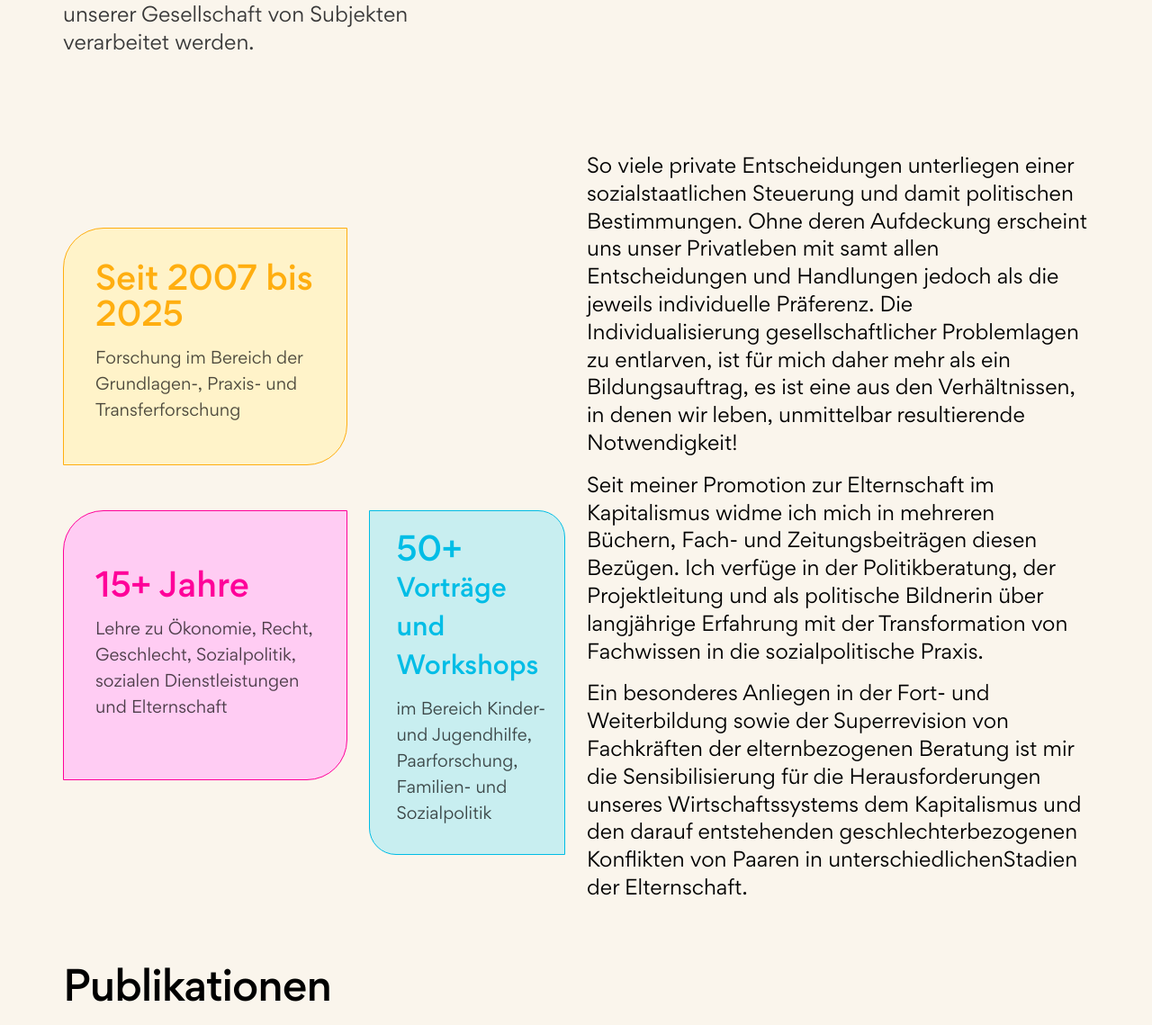
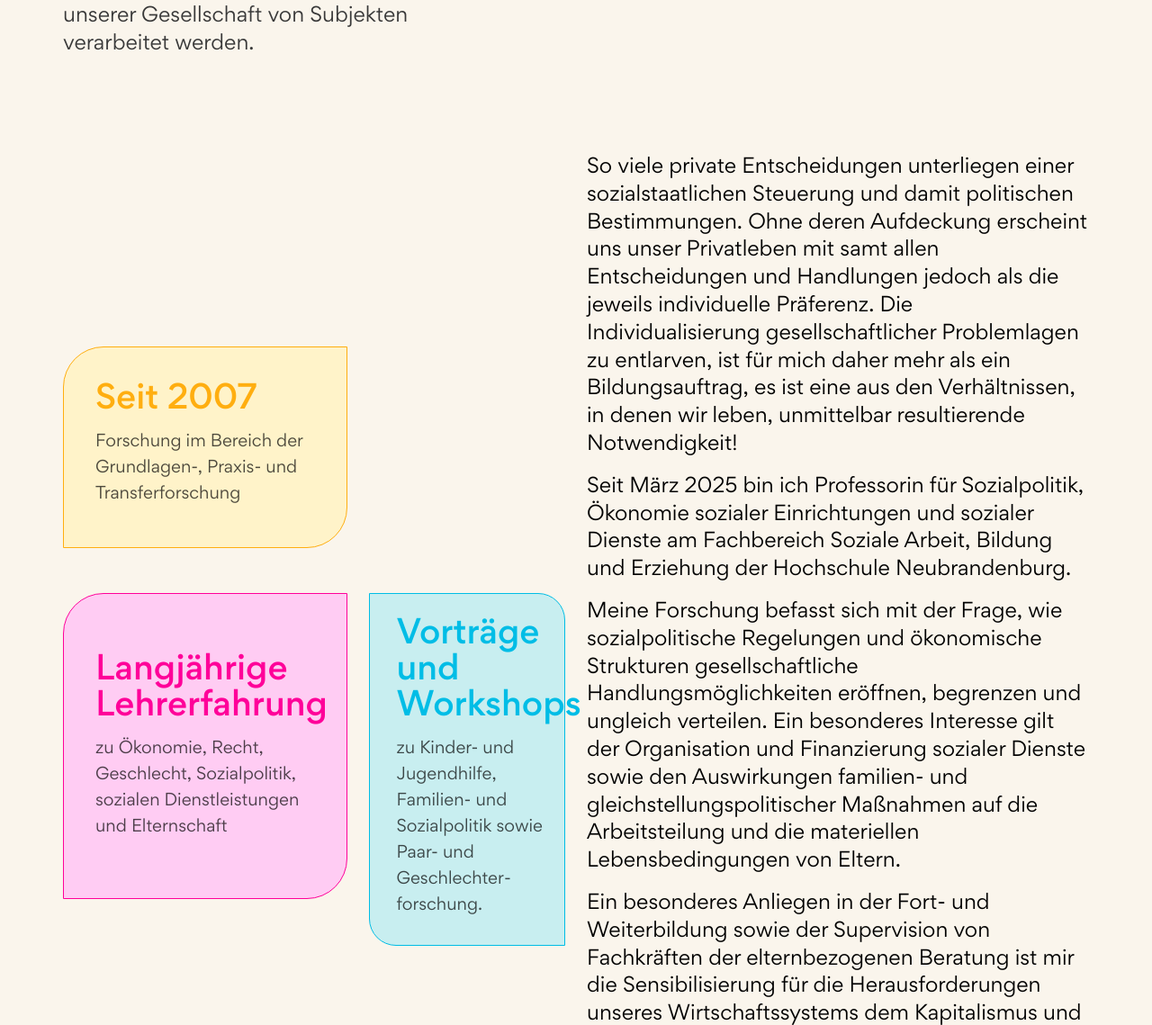
Before and after one commit to uxbyweng/lisa-yashodhara-haller.de, a PHP site: page /about/ in a window 1280 px wide. Shown: the part 854-1993 px from the top of the page at 90% size. Run offline with PHP 8.4, Linux system fonts and the light colour scheme.

Commit message:
update About page: new professorship text, timeless wording, new book, typo fixes

```diff
--- a/about/index.php
+++ b/about/index.php
@@ -1,7 +1,7 @@
 <?php
 $metaTitle = "About | Prof. Dr. Lisa Yashodhara Haller";
 $metaDesc = "Ich forsche, berate und lehre rund um die Themen Sozialpolitik, Elternschaft und Geschlecht.";
-include( $_SERVER[ "DOCUMENT_ROOT" ] . "/includes/header.php" );
+include($_SERVER["DOCUMENT_ROOT"] . "/includes/header.php");
 ?>
 
 <!--
@@ -48,7 +48,7 @@ include( $_SERVER[ "DOCUMENT_ROOT" ] . "/includes/header.php" );
                     <div class="col-md-7 col-sm-8">
                         <div class="block-wrapper block-one">
                             <h3 style="color:#FFAE10;">
-                                Seit 2007 bis 2025
+                                Seit 2007
                             </h3>
                             <p>
                                 Forschung im Bereich der Grundlagen-, Praxis- und Transferforschung
@@ -57,23 +57,23 @@ include( $_SERVER[ "DOCUMENT_ROOT" ] . "/includes/header.php" );
                     </div>
                 </div>
                 <div class="row gx-xxl-5">
-                    <div class="col-sm-7" >
+                    <div class="col-sm-7">
                         <div class="block-wrapper block-two position-relative mt-50 sm-mt-30" style="background:#ffccf3; border: 1.5px solid #ff0099;" onclick="location.href='/courses';" style="cursor: pointer">
                             <h3 style="color:#ff0099;">
-                                15+ Jahre
+                                Langjährige Lehrerfahrung
                             </h3>
                             <p>
-                                Lehre zu Ökonomie, Recht, Geschlecht, Sozialpolitik, sozialen Dienstleistungen und Elternschaft
+                                zu Ökonomie, Recht, Geschlecht, Sozialpolitik, sozialen Dienstleistungen und Elternschaft
                             </p>
                         </div>
                     </div>
                     <div class="col-sm-5">
                         <div class="block-wrapper block-three mt-50 sm-mt-30" onclick="location.href='/talks-and-workshops';" style="cursor: pointer">
                             <h3 style="color:#00BDE6;">
-                                50+ <span>Vorträge und Workshops</span>
+                                Vorträge und Workshops
                             </h3>
                             <p>
-                                im Bereich Kinder- und Jugendhilfe, Paarforschung, Familien- und Sozialpolitik
+                                zu Kinder- und Jugendhilfe, Familien- und Sozialpolitik sowie Paar- und Geschlechter&shy;forschung.
                             </p>
                         </div>
                     </div>
@@ -85,10 +85,13 @@ include( $_SERVER[ "DOCUMENT_ROOT" ] . "/includes/header.php" );
                         So viele private Entscheidungen unterliegen einer sozialstaatlichen Steuerung und damit politischen Bestimmungen. Ohne deren Aufdeckung erscheint uns unser Privatleben mit samt allen Entscheidungen und Handlungen jedoch als die jeweils individuelle Präferenz. Die Individualisierung gesellschaftlicher Problemlagen zu entlarven, ist für mich daher mehr als ein Bildungsauftrag, es ist eine aus den Verhältnissen, in denen wir leben, unmittelbar resultierende Notwendigkeit!
                     </p>
                     <p class="text-lg tx-dark">
-                        Seit meiner Promotion zur Elternschaft im Kapitalismus widme ich mich in mehreren Büchern, Fach- und Zeitungsbeiträgen diesen Bezügen. Ich verfüge in der Politikberatung, der Projektleitung und als politische Bildnerin über langjährige Erfahrung mit der Transformation von Fachwissen in die sozialpolitische Praxis.
+                        Seit März 2025 bin ich Professorin für Sozialpolitik, Ökonomie sozialer Einrichtungen und sozialer Dienste am Fachbereich Soziale Arbeit, Bildung und Erziehung der Hochschule Neubrandenburg.
                     </p>
                     <p class="text-lg tx-dark">
-                        Ein besonderes Anliegen in der Fort- und Weiterbildung sowie der Superrevision von Fachkräften der elternbezogenen Beratung ist mir die Sensibilisierung für die Herausforderungen unseres Wirtschaftssystems dem Kapitalismus und den darauf entstehenden geschlechterbezogenen Konflikten von Paaren in unterschiedlichenStadien der Elternschaft.
+                        Meine Forschung befasst sich mit der Frage, wie sozialpolitische Regelungen und ökonomische Strukturen gesellschaftliche Handlungsmöglichkeiten eröffnen, begrenzen und ungleich verteilen. Ein besonderes Interesse gilt der Organisation und Finanzierung sozialer Dienste sowie den Auswirkungen familien- und gleichstellungspolitischer Maßnahmen auf die Arbeitsteilung und die materiellen Lebensbedingungen von Eltern.
+                    </p>
+                    <p class="text-lg tx-dark">
+                        Ein besonderes Anliegen in der Fort- und Weiterbildung sowie der Supervision von Fachkräften der elternbezogenen Beratung ist mir die Sensibilisierung für die Herausforderungen unseres Wirtschaftssystems dem Kapitalismus und den darauf entstehenden geschlechterbezogenen Konflikten von Paaren in unterschiedlichen Stadien der Elternschaft.
                     </p>
                 </div>
             </div>
@@ -115,6 +118,25 @@ include( $_SERVER[ "DOCUMENT_ROOT" ] . "/includes/header.php" );
                 </div>
             </div>
             <div class="row">
+                <div class="col-lg-3 col-sm-6">
+                    <div class="team-block-two mt-40">
+                        <a href="https://doi.org/10.14361/9783839473696" target="_blank" rel="nofollow">
+                            <div class="img-meta position-relative">
+                                <img src="/images/publications/placeholder_320_270.jpg" alt="Buchcover: Familie, Sorge und Recht" class="team-img w-100" loading="lazy">
+                                <div class="info text-center">
+                                    <h5 class="tx-dark fs-20 mb-5 text-truncate">
+                                        Familie, Sorge und Recht. Theoretische und empirische Verhältnisbestimmungen (Hrsg.)
+                                    </h5>
+                                    <div class="tx-dark opacity-75">
+                                        transcript<br>
+                                        11. März 2026
+                                    </div>
+                                </div>
+                            </div>
+                        </a>
+                    </div>
+                </div>
+
                 <div class="col-lg-3 col-sm-6">
                     <div class="team-block-two mt-40">
                         <a href="https://www.campus.de/e-books/wissenschaft/soziologie/materialistischer_feminismus-18348.html" target="_blank" rel="nofollow">
@@ -156,15 +178,14 @@ include( $_SERVER[ "DOCUMENT_ROOT" ] . "/includes/header.php" );
                     <div class="team-block-two mt-40">
                         <a href="https://shop.budrich.de/produkt/handbuch-feministische-perspektiven-auf-elternschaft/" target="_blank" rel="nofollow">
                             <div class="img-meta position-relative">
-                                <img src="/images/publications/
-handbuch_feministische_perspektiven_auf_elternschaft_300x270.jpg" alt="Buchcover: Handbuch Feministische Perspektiven auf Elternschaft" class="team-img w-100" loading="lazy">
+                                <img src="/images/publications/handbuch_feministische_perspektiven_auf_elternschaft_300x270.jpg" alt="Buchcover: Handbuch Feministische Perspektiven auf Elternschaft" class="team-img w-100" loading="lazy">
                                 <div class="info text-center">
                                     <h5 class="tx-dark fs-20 mb-5 text-truncate">
                                         Handbuch Feministische Perspektiven auf Elternschaft
                                     </h5>
                                     <div class="tx-dark opacity-75">
                                         Verlag Barbara Budrich<br>
-                                        2021
+                                        2022
                                     </div>
                                 </div>
                             </div>
@@ -410,5 +431,5 @@ handbuch_feministische_perspektiven_auf_elternschaft_300x270.jpg" alt="Buchcover
 
 
 <?php
-include( $_SERVER[ "DOCUMENT_ROOT" ] . "/includes/footer.php" );
+include($_SERVER["DOCUMENT_ROOT"] . "/includes/footer.php");
 ?>
```
Lines whose indentation alone changed are shown as unchanged.
